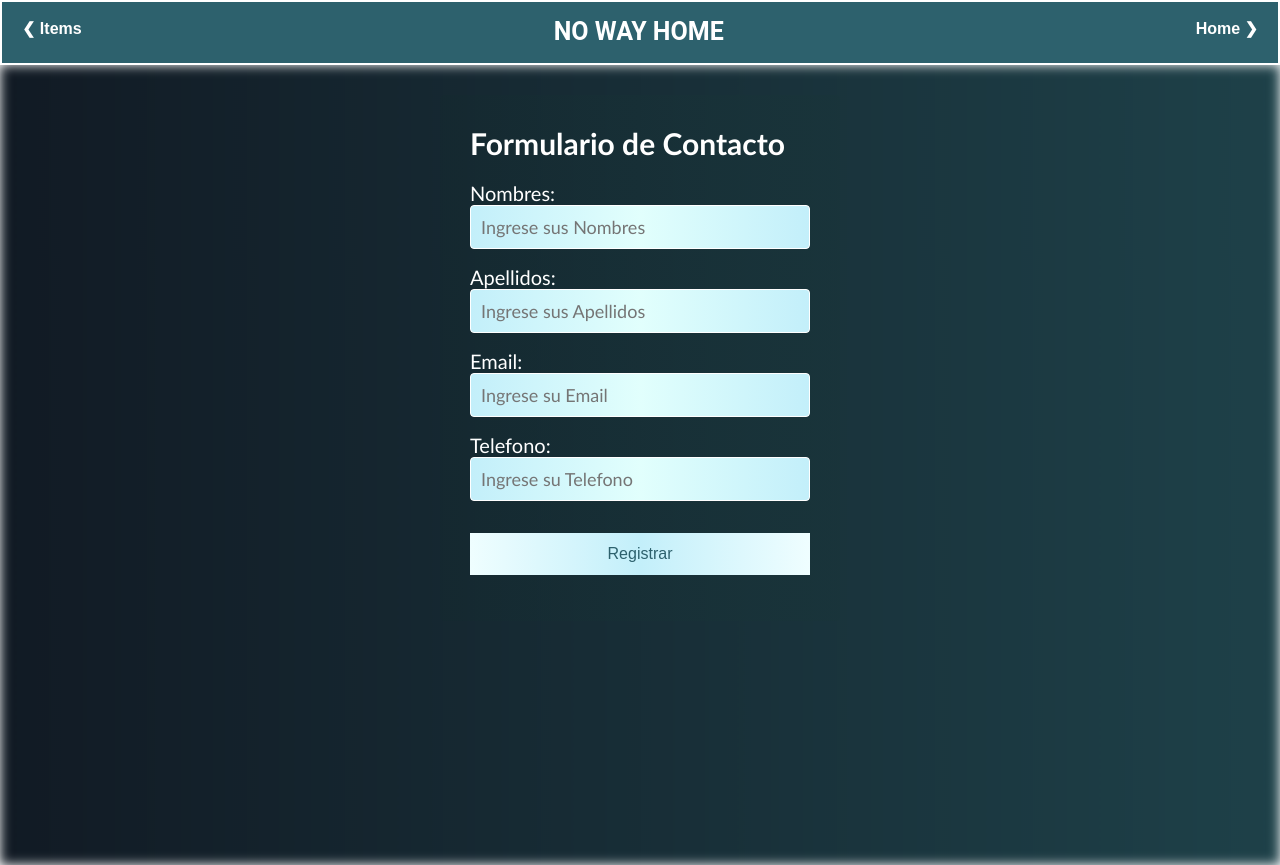
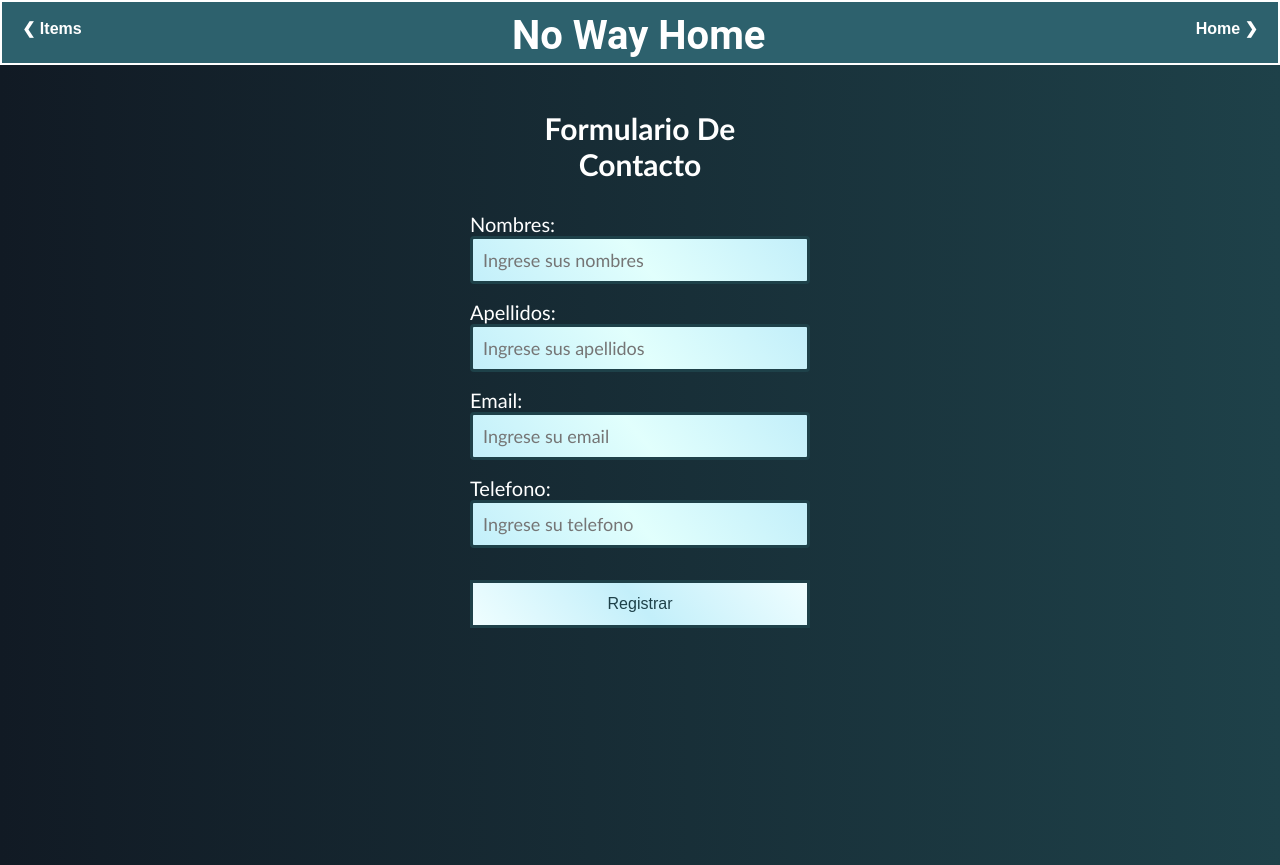
Before and after one commit to Side-Flip/Taller_git-hmtl-css, a plain HTML site: page formulario.html in a window 1280 px wide. Drawn offline with Linux system fonts and the light colour scheme.

Commit message:
beta 1.0.1

```diff
--- a/css/formulario.css
+++ b/css/formulario.css
@@ -18,7 +18,7 @@ body{
 
 .form-register{
     width: 400px;
-    background-image: linear-gradient(90deg, #13292e69 0%, #19343acc 100%);
+    background-image: linear-gradient(50deg, #13292e00 0%, #19343a00 100%);
     padding: 30px;
     margin: auto;
     margin-top: auto;
@@ -28,23 +28,24 @@ body{
 }
 
 .div-formulario{
-  margin-top: 30px;
+  margin-top: 0px;
 
 }
 
 .form-register h1{
     font-size: 30px;
-    margin-bottom: 20px;
-
+    margin-bottom: 15px;
+    padding: 15px;
+    text-align: center;
 }
 
 .controls{
     width: 100%;
-    background-image: linear-gradient(90deg, #c3effa 0%, #dafffccc 50%, #c3effa 100%);
+    background-image: linear-gradient(50deg, #c3effa 0%, #dafffccc 50%, #c3effa 100%);
     padding: 10px;
     border-radius: 4px;
     margin-bottom: 16px;
-    border: 1px solid #ffffff ;
+    border: 3px solid #1e4149 ;
     font-family: 'calibri';
     font-size: 18px;
     color: rgb(0, 0, 0);
@@ -65,12 +66,13 @@ body{
 
 .form-register .botons{
     width: 100%;
-    background-image: linear-gradient(90deg, #effeff 0%, #c3effa 50%, #effeff 100%);
+    background-image: linear-gradient(50deg, #effeff 0%, #c3effa 50%, #effeff 100%);
     border: none;
     padding: 12px;
-    color: #2d616d;
+    color: #1e4149;
     margin: 16px 0;
     font-size: 16px;
+    border: 3px solid #1e4149 ;
 
 
 }
@@ -80,8 +82,9 @@ body{
     height: 100%;
     position: absolute;
     background-image: linear-gradient(90deg, #111a24 0%, #1e4149 100%);
-    filter: blur(6px);
+
     z-index: -2;
+
 }
 
 nav{
@@ -97,10 +100,10 @@ nav{
 
 .titulo__navegador{
     margin: 0px;
-    padding-top: 15px;
+    padding-top: 10px;
     text-align: center;
     font-family: 'Roboto', sans-serif;
-    font-size: 25px;
+    font-size: 40px;
     color: white;
 }
 
--- a/formulario.html
+++ b/formulario.html
@@ -10,20 +10,20 @@
 <body>
   <nav>
         <div class="left_nav"><a href="items.html">&#10094; Items</a></div>
-        <h1 class="titulo__navegador">NO WAY HOME</h1>
+        <h1 class="titulo__navegador">No Way Home</h1>
         <div class="right_nav"><a href="index.html">Home &#10095;</a></div>
     </nav><div class="fondo"></div>
     <div class="div-formulario">
         <section class="form-register">
-            <h1>Formulario de Contacto</h1>
+            <h1>Formulario De Contacto</h1>
             <label class="coco" for="name">Nombres: </label>
-            <input class="controls" name="name" id="name" placeholder="Ingrese sus Nombres" type="text">
+            <input class="controls" name="name" id="name" placeholder="Ingrese sus nombres" type="text">
             <label class="coco" for="lastname">Apellidos: </label>
-            <input class="controls" name="name" id="name" placeholder="Ingrese sus Apellidos" type="text">
+            <input class="controls" name="name" id="name" placeholder="Ingrese sus apellidos" type="text">
             <label class="coco" for="email">Email: </label>
-            <input class="controls" name="name" id="name" placeholder="Ingrese su Email" type="email">
+            <input class="controls" name="name" id="name" placeholder="Ingrese su email" type="email">
             <label class="coco" for="phone">Telefono: </label>
-            <input class="controls" name="name" id="name" placeholder="Ingrese su Telefono" type="text">
+            <input class="controls" name="name" id="name" placeholder="Ingrese su telefono" type="number">
             <input class="botons"  type="submit" value="Registrar">
         </section>
     </div>
```
